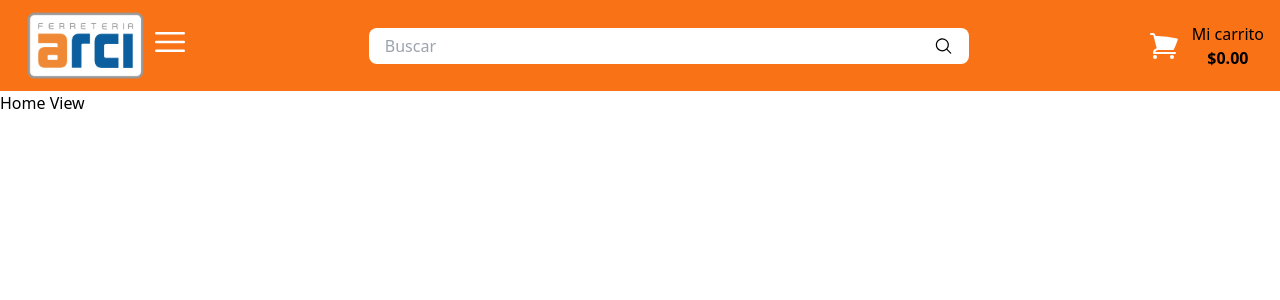
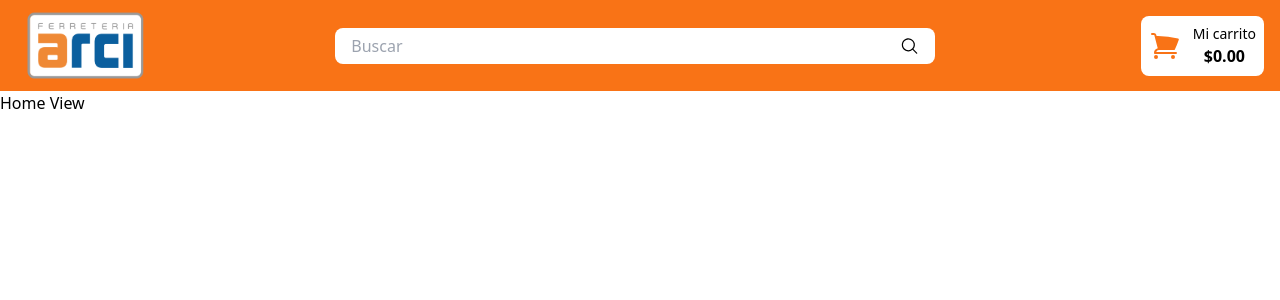
Before and after one commit to davidp21/arci-prueba, a Vue app: page / in a window 1280 px wide. Shown: the top 300 px of the page. Built offline with nearby package versions, Linux system fonts and the light colour scheme.

Commit message:
cambios carrito

```diff
--- a/src/components/header/Cart.vue
+++ b/src/components/header/Cart.vue
@@ -1,8 +1,8 @@
 <template>
-    <div class="flex items-center gap-3 ">
-        <ShoppingCartIcon class="size-7 sm:size-8 text-white hover:cursor-pointer" />
+    <div class="flex items-center gap-3 bg-white p-2 rounded-lg hover:cursor-pointer">
+        <ShoppingCartIcon class="size-6 sm:size-8 text-orange-500" />
         <div class="hidden sm:flex flex-col items-center">
-            <span class="hidden lg:block font-medium" >Mi carrito</span>
+            <span class="hidden lg:block font-medium text-sm">Mi carrito</span>
             <span class="font-bold">$0.00</span>
         </div>
     </div>
--- a/src/components/header/Header.vue
+++ b/src/components/header/Header.vue
@@ -5,8 +5,8 @@
         <img :src="logo" alt="logo de arci" width="150">
       </div>
       <!-- input y cart -->
-      <div class="flex justify-between w-full gap-5 mt-2 sm:mt-0">
-        <Bars3Icon class="size-10 text-white"/>
+      <div class="flex justify-between w-full gap-5 mt-2 md:mt-0 ">
+        <Bars3Icon class="size-10 text-white block md:hidden"/>
         <!-- input de busqueda -->
         <Search/>
         <!-- Carrito -->
```
